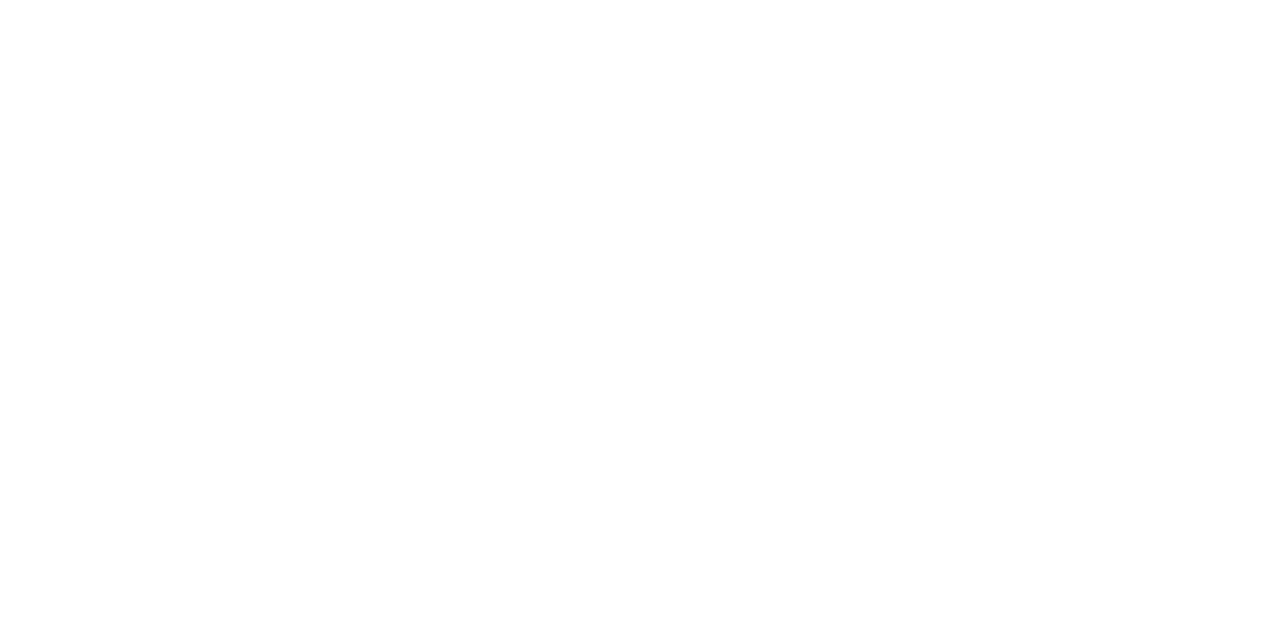
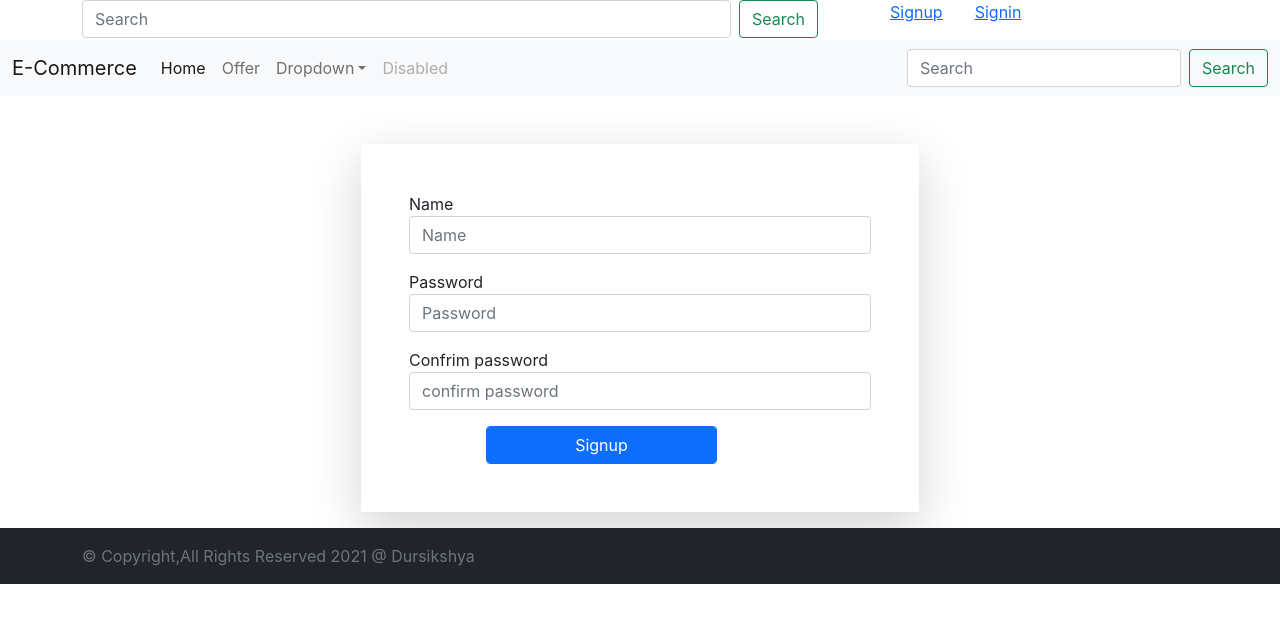
Before and after one commit to Rewo1/Reactjs.begining, a React (Create React App) app in the folder my-react-app/: page /signup in a window 1280 px wide. Shown: the top 622 px of the page. Built offline with nearby package versions, Linux system fonts and the light colour scheme.

Commit message:
fourth commit

```diff
--- a/my-react-app/src/Routes.js
+++ b/my-react-app/src/Routes.js
@@ -2,6 +2,10 @@ import React from 'react'
 import { BrowserRouter as Router, Switch, Route } from 'react-router-dom';
 import Home from './components/Home';
 import Offer from './components/Offer';
+import Signin from './components/User/Signin';
+import Signnup from './components/User/Signup';
+
+
 
 const Routes = () => {
     return (
@@ -9,6 +13,11 @@ const Routes = () => {
             <Switch>
                 <Route exact path="/" component={Home} />
                 <Route exact path="/offer" component={Offer} />
+                <Route exact path="/signup" component={Signnup}/>
+                <Route exact path="/signin" component={Signin} />
+
+
+
 
             </Switch>
 
--- a/my-react-app/src/components/Navbar.js
+++ b/my-react-app/src/components/Navbar.js
@@ -1,9 +1,29 @@
 import React from 'react'
-import{Link} from 'react-router-dom'
+import { Link } from 'react-router-dom'
 
 function Navbar() {
   return (
     <>
+      <div className="container">
+        <div className="row">
+        <div className="col-md-8">
+        <form class="d-flex">
+              <input class="form-control me-2" type="search" placeholder="Search" aria-label="Search" />
+              <button class="btn btn-outline-success" type="submit">Search</button>
+            </form>
+            </div>
+
+        <div className="col-md-4">
+          <ul className="d-flex">
+            <li className="list-unstyled"><Link className="text decoration-none p-3" to="/signup">Signup</Link></li>
+            <li className="list-unstyled"><Link className="text decoration-none p-3" to="/signin">Signin</Link></li>
+
+          </ul>
+
+        </div>
+        </div>
+
+      </div>
       <nav class="navbar navbar-expand-lg navbar-light bg-light">
         <div class="container-fluid">
           <Link class="navbar-brand" to="/">E-Commerce</Link>
--- /dev/null
+++ b/my-react-app/src/components/User/Signin.js
@@ -0,0 +1,42 @@
+import React from 'react'
+import Navbar from '../Navbar'
+import Footer from '../Footer'
+
+const Signin=()=> {
+    return (
+        <>
+        <Navbar/>
+        <div className ="container mt-5 mb-3">
+            <div className="col-md-6 offset-md-3 shadow-lg p-5">
+                <form>
+                <div className="col-12 mb-3">
+                        <label htmlfor="email">Email</label>
+                        <input type="email" className="form-control" placeholder="Email"/>
+                    </div>
+
+
+                    <div className="col-12 mb-3">
+                        <label htmlfor="password">Password</label>
+                        <input type="password" className="form-control" placeholder="Password"/>
+                    </div>
+
+
+
+                    <div className="col-6 mt-2 offset-md-2">
+                    <button className="btn btn-primary form-control">Signin</button>
+                    </div>
+
+                </form>
+
+
+
+            </div>
+
+        </div>
+        <Footer/>
+
+        </>
+    )
+}
+
+export default Signin
--- /dev/null
+++ b/my-react-app/src/components/User/Signup.js
@@ -0,0 +1,42 @@
+import React from 'react'
+import Navbar from '../Navbar'
+import Footer from '../Footer'
+
+const Signnup=()=> {
+    return (
+        <>
+        <Navbar/>
+        <div className ="container mt-5 mb-3">
+            <div className="col-md-6 offset-md-3 shadow-lg p-5">
+                <form>
+                    <div className="col-12 mb-3">
+                        <label htmlfor="username">Name</label>
+                        <input type="text" className="form-control" placeholder="Name"/>
+                    </div>
+
+                    <div className="col-12 mb-3">
+                        <label htmlfor="password">Password</label>
+                        <input type="password" className="form-control" placeholder="Password"/>
+                    </div>
+
+                    <div className="col-12 mb-3">
+                        <label htmlfor="confrimpassword">Confrim password</label>
+                        <input type="password" className="form-control" placeholder="confirm password"/>
+                    </div>
+                    <div className="col-6 mt-2 offset-md-2">
+                    <button className="btn btn-primary form-control">Signup</button>
+                    </div>
+
+                </form>
+
+
+            </div>
+
+        </div>
+        <Footer/>
+
+        </>
+    )
+}
+
+export default Signnup
```
